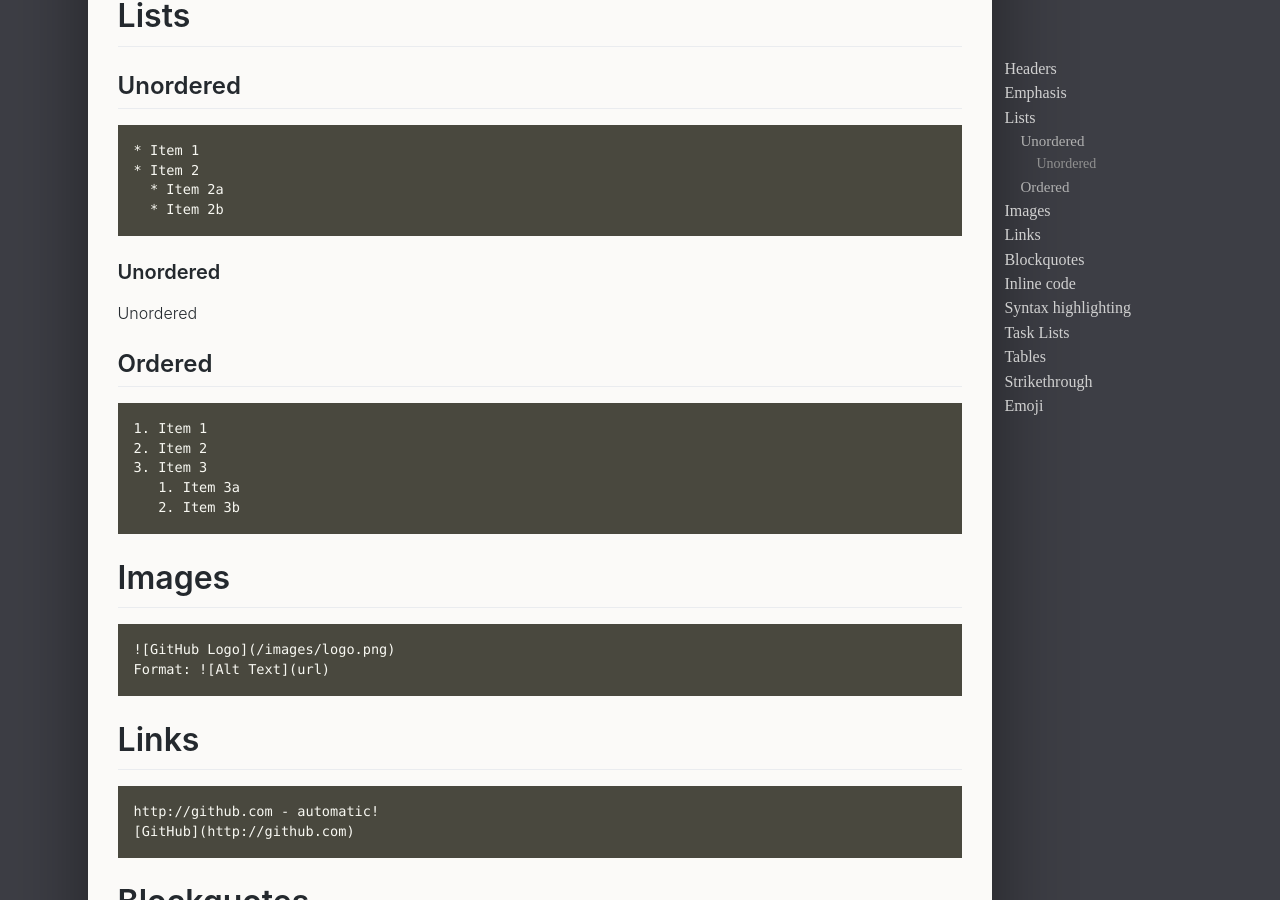
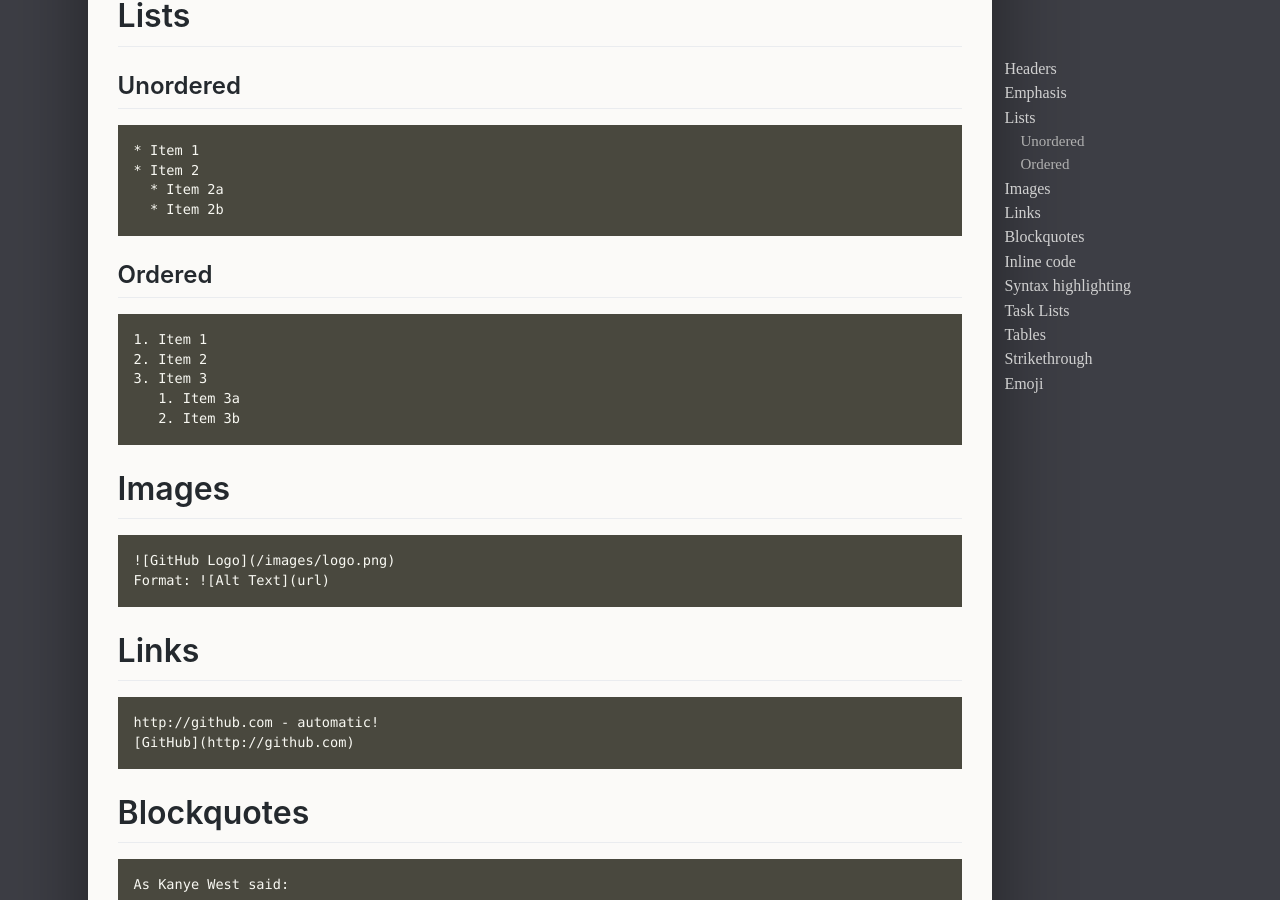
Before and after one commit to liurongqing/jekyll-theme-fast, a Jekyll site: the page built from _posts/2018-06-01-demo.md, in a window 1280 px wide and 900 px high, scrolled down 566 px. Built offline with Jekyll 4.4.1, drawn with Linux system fonts in a browser that asks for light colours.

````diff
--- a/_posts/2018-06-01-demo.md
+++ b/_posts/2018-06-01-demo.md
@@ -29,9 +29,6 @@
   * Item 2a
   * Item 2b
 ```
-
-### Unordered
-Unordered
 
 ## Ordered
 ```
````
Also changed, not shown: Gemfile.lock, jekyll-theme-fast.gemspec.
